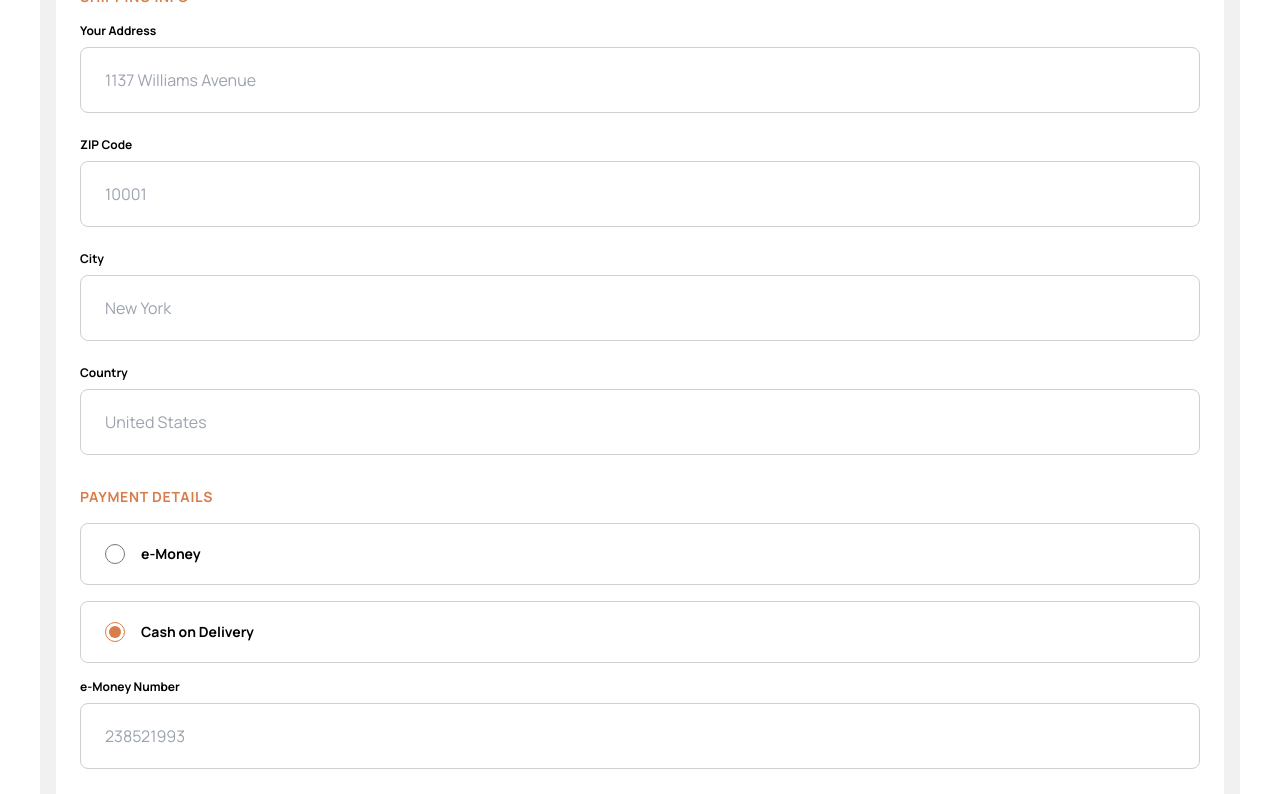
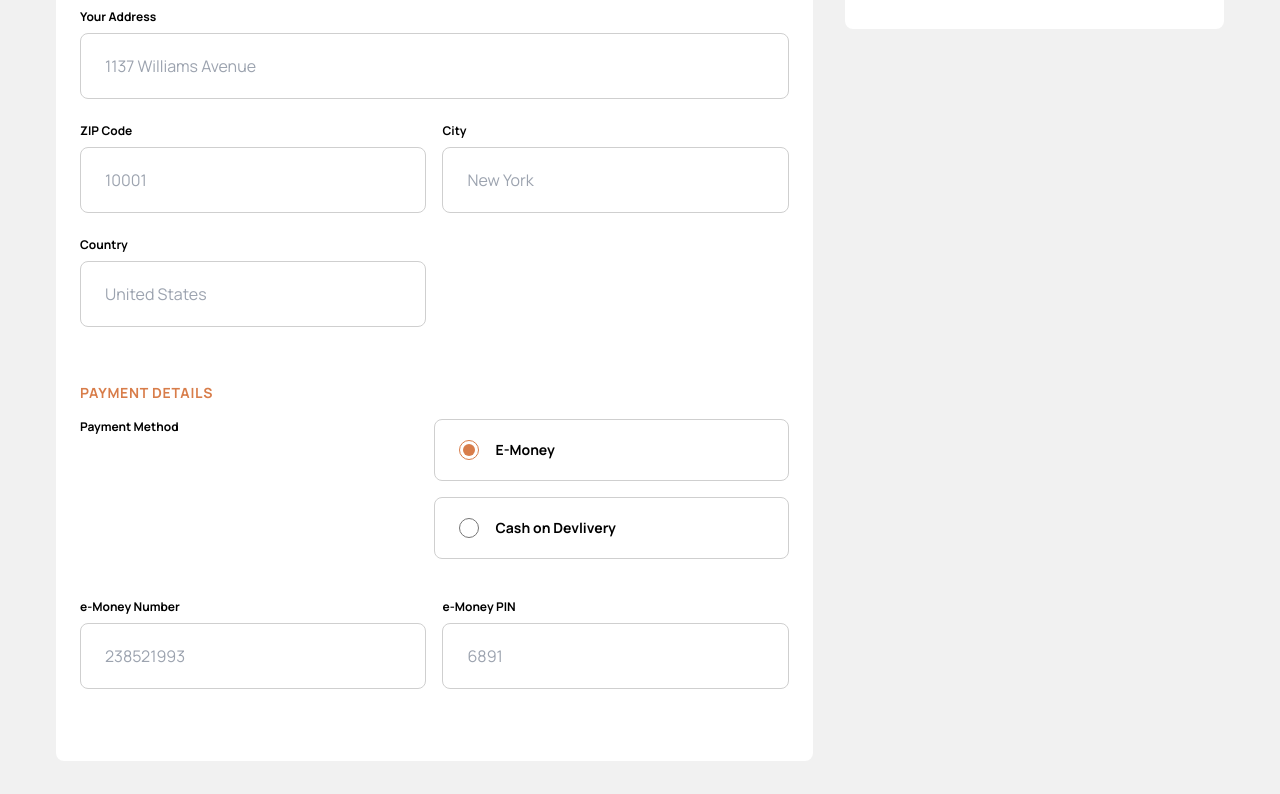
Before and after one commit to Bednar8/Audiophile-e-commerce, a React (Vite) app: page /checkout in a window 1280 px wide. Shown: the part 660-1454 px from the top of the page. Built offline with nearby package versions, Linux system fonts and the light colour scheme; no server answers.

Commit message:
add responsive design on checkout page

```diff
--- a/src/components/CheckoutCheckbox.jsx
+++ /dev/null
@@ -1,21 +0,0 @@
-function CheckoutCheckbox({paymentMethod, handlePaymentChange, name, value}) {
-	return (
-		<div className="rounded-lg border border-[#CFCFCF] px-6 py-5 flex items-center mb-4 text-sm font-bold">
-			<label className="flex items-center">
-				<input
-					type="radio"
-					name="paymentMethod"
-					value={value}
-					checked={paymentMethod === "eMoneyCheckbox"}
-					onChange={handlePaymentChange}
-					className={`${
-						paymentMethod === "eMoneyCheckbox" ? "accent-orange-main" : ""
-					}  w-5 h-5 mr-4 `}
-				/>
-				{name}
-			</label>
-		</div>
-	)
-}
-
-export default CheckoutCheckbox
--- a/src/components/CheckoutInput.jsx
+++ b/src/components/CheckoutInput.jsx
@@ -1,6 +1,9 @@
 function CheckoutInput({id, label, placeholder}) {
 	return (
-		<div className="flex flex-col mb-6">
+		<div
+			className={`${
+				id === "address" ? "md:w-full" : "checkout-input"
+			} flex flex-col mb-6 `}>
 			<label htmlFor={id} className="mb-2 text-xs font-bold">
 				{label}
 			</label>
--- a/src/components/Summary.jsx
+++ b/src/components/Summary.jsx
@@ -21,9 +21,9 @@ function Summary() {
 		},
 	]
 	return (
-		<div className="bg-white rounded-lg px-6 py-8">
-			<h4 className="uppercase text-lg font-bold mb-7">summary</h4>
-			<ul className="flex justify-between items-center">
+		<div className="px-6 py-8 bg-white rounded-lg xl:w-1/3 xl:h-max">
+			<h4 className="text-lg font-bold uppercase mb-7">summary</h4>
+			<ul className="flex items-center justify-between">
 				<BasketProductSummary />
 				<p className="font-bold text-[15px] opacity-50">x1</p>
 			</ul>
--- a/src/index.css
+++ b/src/index.css
@@ -29,3 +29,9 @@ body {
 	color: #d87d4a;
 	transition: color 0.2s;
 }
+
+@media (min-width: 768px) {
+	.checkout-input {
+		width: calc(50% - 8px);
+	}
+}
--- a/src/pages/Checkout.jsx
+++ b/src/pages/Checkout.jsx
@@ -1,8 +1,9 @@
 import {useState} from "react"
 import ButtonGoBack from "../components/ButtonGoBack"
 import CheckoutInput from "../components/CheckoutInput"
-import CheckoutCheckbox from "../components/CheckoutCheckbox"
 import Summary from "../components/Summary"
+
+import cashoOnDeliveryIcon from "../assets/checkout/icon-cash-on-delivery.svg"
 
 function Checkout() {
 	const [formData, setFormData] = useState()
@@ -95,20 +96,22 @@ function Checkout() {
 	return (
 		<div>
 			<div className="h-[100px] bg-black-secondary"></div>
-			<div className="max-w-[1200px] mx-auto bg-gray-main">
-				<div className="h-full pt-5 pb-24 mx-4">
+			<div className="max-w-[1200px] mx-auto">
+				<div className="h-full pt-5 pb-24 mx-4 xl:mt-16">
 					<ButtonGoBack />
-					<div className="p-6 mt-6 bg-white rounded-lg mb-8">
+					<div className="xl:flex xl:mt-9 xl:gap-8">
+						<div className="p-6 mt-6 mb-8 bg-white rounded-lg xl:mt-0 xl:w-2/3">
 							<h3 className="mb-8 text-3xl font-bold uppercase">Checkout</h3>
 							<form onSubmit={handleSubmit}>
 								<div>
 									<p className="mt-8 mb-4 text-sm font-bold tracking-wider uppercase text-orange-main">
 										billing details
 									</p>
-								{billingDetails.map((input, i) => {
+									<div className="flex flex-col md:flex-row md:flex-wrap md:justify-between md:items-center">
+										{billingDetails.map((input) => {
 											return (
 												<CheckoutInput
-											key={i}
+													key={input.label}
 													id={input.id}
 													label={input.label}
 													placeholder={input.placeholder}
@@ -116,15 +119,17 @@ function Checkout() {
 											)
 										})}
 									</div>
+								</div>
 
 								<div>
 									<p className="mt-8 mb-4 text-sm font-bold tracking-wider uppercase text-orange-main">
 										shipping info
 									</p>
-								{shippingInfo.map((input, i) => {
+									<div className="flex flex-col md:flex-row md:flex-wrap md:justify-between md:items-center">
+										{shippingInfo.map((input) => {
 											return (
 												<CheckoutInput
-											key={i}
+													key={input.label}
 													id={input.id}
 													label={input.label}
 													placeholder={input.placeholder}
@@ -132,35 +137,86 @@ function Checkout() {
 											)
 										})}
 									</div>
+								</div>
 
 								<div>
 									<p className="mt-8 mb-4 text-sm font-bold tracking-wider uppercase text-orange-main">
 										payment details
 									</p>
-								{paymentMethods.map((method, i) => (
-									<CheckoutCheckbox
-										key={i}
-										handlePaymentChange={handlePaymentChange}
-										value={method.id}
-										paymentMethod={paymentMethod}
-										name={method.name}
+									<div className="flex justify-between">
+										<p className="hidden text-xs font-bold md:block">
+											Payment Method
+										</p>
+										<div className="w-full md:w-1/2">
+											<div className="rounded-lg border border-[#CFCFCF] px-6 py-5 flex items-center mb-4 text-sm font-bold">
+												<label className="flex items-center">
+													<input
+														type="radio"
+														name="paymentMethod"
+														value="eMoneyCheckbox"
+														checked={paymentMethod === "eMoneyCheckbox"}
+														onChange={handlePaymentChange}
+														className={`${
+															paymentMethod === "eMoneyCheckbox"
+																? "accent-orange-main"
+																: ""
+														}  w-5 h-5 mr-4 `}
 													/>
-								))}
+													E-Money
+												</label>
 											</div>
+											<div className="rounded-lg border border-[#CFCFCF] px-6 py-5 flex items-center mb-4 text-sm font-bold">
+												<label className="flex items-center">
+													<input
+														type="radio"
+														name="paymentMethod"
+														value="cashOnDelivery"
+														checked={paymentMethod === "cashOnDelivery"}
+														onChange={handlePaymentChange}
+														className={`${
+															paymentMethod === "cashOnDelivery"
+																? "accent-orange-main"
+																: ""
+														}  w-5 h-5 mr-4 `}
+													/>
+													Cash on Devlivery
+												</label>
+											</div>
+										</div>
+									</div>
+								</div>
+								<div className="my-6 md:justify-between md:flex ">
 									{paymentMethod === "eMoneyCheckbox" &&
 										paymentMethods
 											.find((method) => method.id === "eMoneyCheckbox")
-									.options.map((opt, i) => (
+											.options.map((opt) => (
 												<CheckoutInput
-											key={i}
+													key={opt.label}
 													label={opt.label}
 													id={opt.id}
 													placeholder={opt.placeholder}
 												/>
 											))}
+									{paymentMethod === "cashOnDelivery" && (
+										<div className="flex flex-col items-center justify-center md:flex-row md:gap-x-8">
+											<img
+												src={cashoOnDeliveryIcon}
+												alt=""
+												className="mb-6 md:mb-0"
+											/>
+											<p className="opacity-50 text-[15px]">
+												The ‘Cash on Delivery’ option enables you to pay in cash
+												when our delivery courier arrives at your residence.
+												Just make sure your address is correct so that your
+												order will not be cancelled.
+											</p>
+										</div>
+									)}
+								</div>
 							</form>
 						</div>
 						<Summary />
+					</div>
 				</div>
 			</div>
 		</div>
--- a/src/pages/Layout.jsx
+++ b/src/pages/Layout.jsx
@@ -14,6 +14,10 @@ function Layout() {
 
 	const {isMenuOpen} = useMenuMobile()
 	const {isBasketOpen} = useBasket()
+
+	if (location.pathname === "/checkout")
+		document.body.style.backgroundColor = "#F1F1F1"
+	else document.body.style.backgroundColor = "#FFF"
 
 	if (isMenuOpen || isBasketOpen) document.body.style.overflowY = "hidden"
 	else document.body.style.overflowY = "auto"
```
Lines whose indentation alone changed are shown as unchanged.
